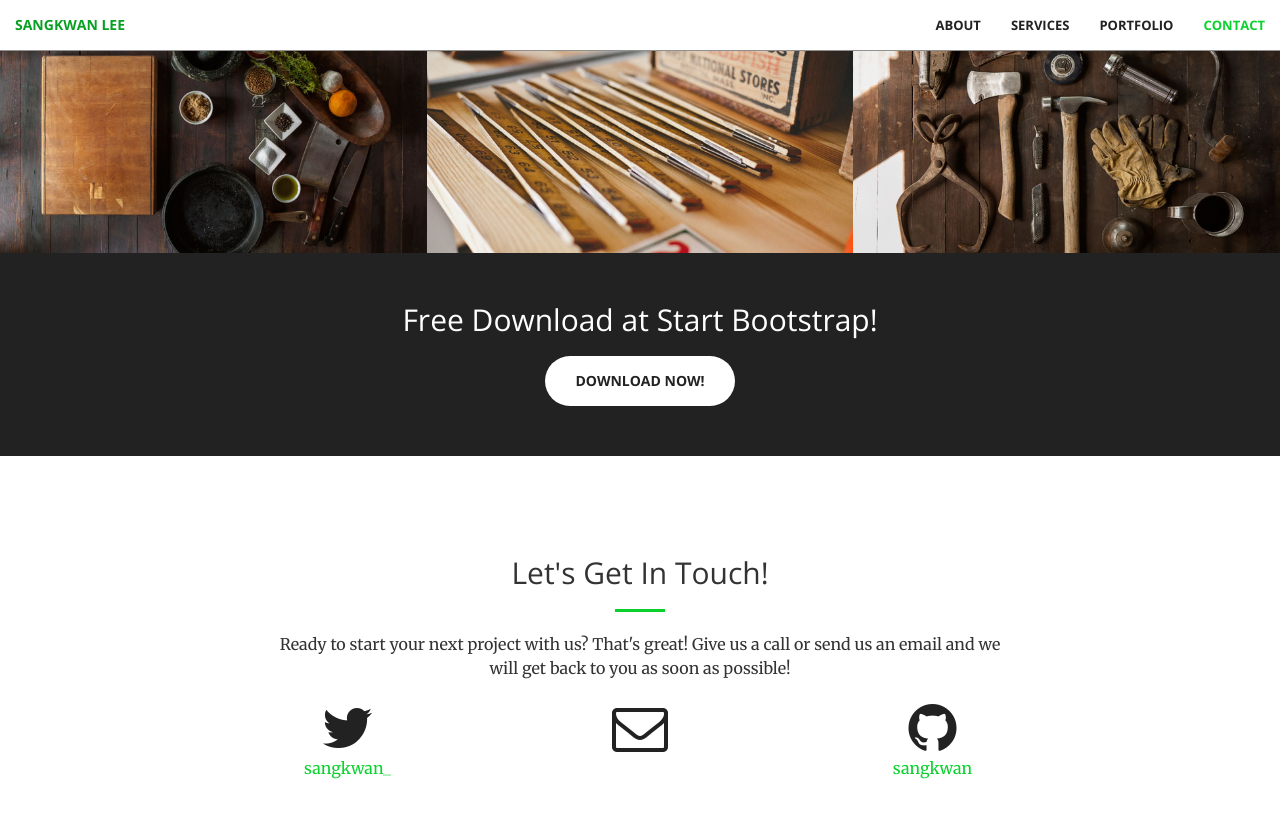
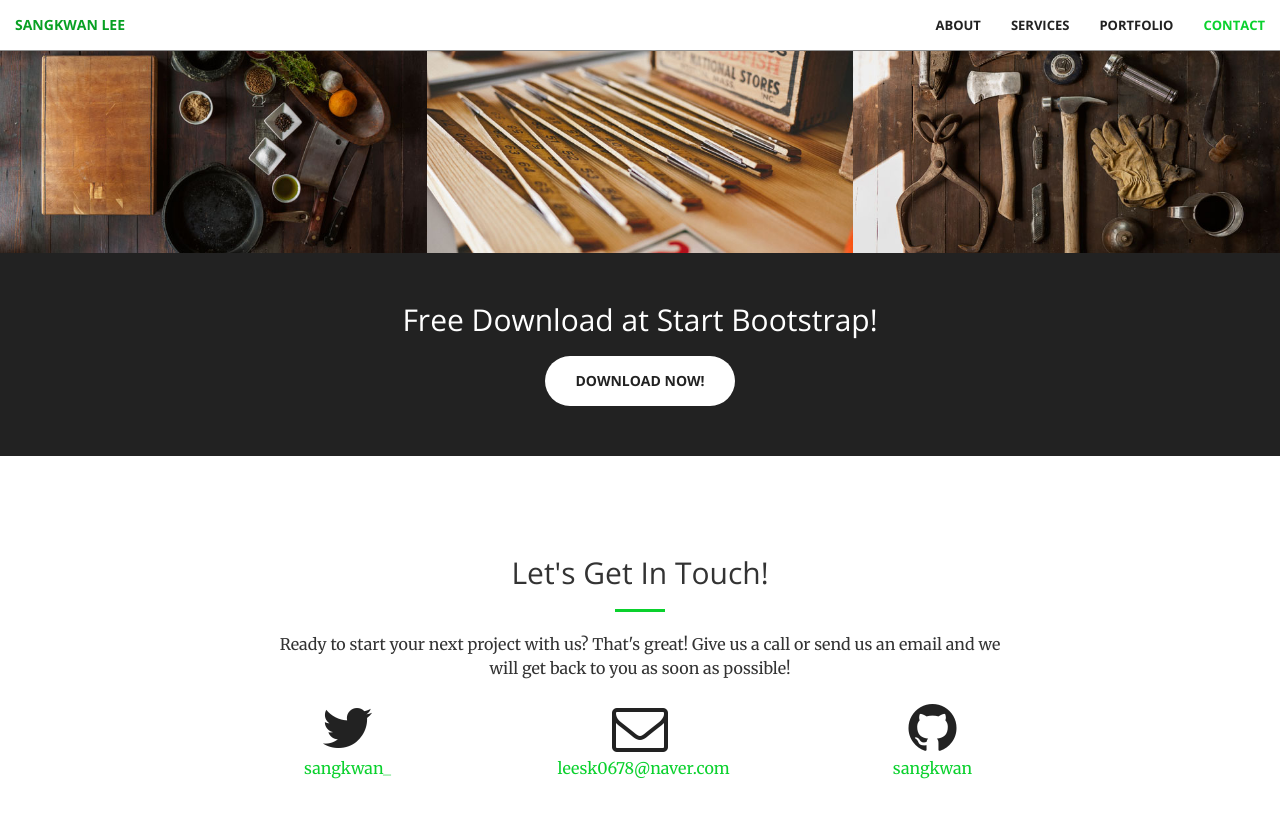
Before and after one commit to sangkwan/sangkwan.github.io, a Jekyll site: the page built from index.html, in a window 1280 px wide and 900 px high, scrolled down 1981 px. Shown: the top 818 px of the window. Built offline with Jekyll 4.4.1, drawn with Linux system fonts in a browser that asks for light colours.

Commit message:
Update _config.yml

```diff
--- a/_config.yml
+++ b/_config.yml
@@ -1,6 +1,6 @@
 # Site settings
 title:
-email:
+email: leesk0678@naver.com
 description: > # this means to ignore newlines until "baseurl:"
 baseurl: "" # the subpath of your site, e.g. /blog/
 url: "https://sangkwan.github.io" # the base hostname & protocol for your site
```
